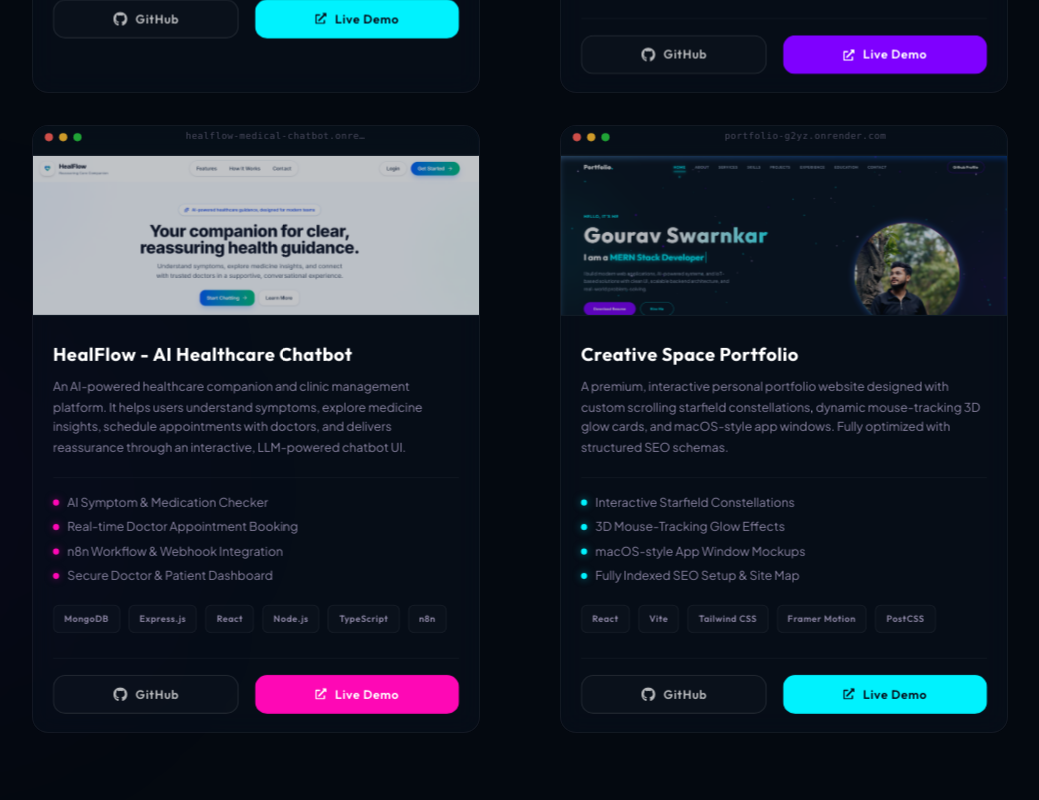
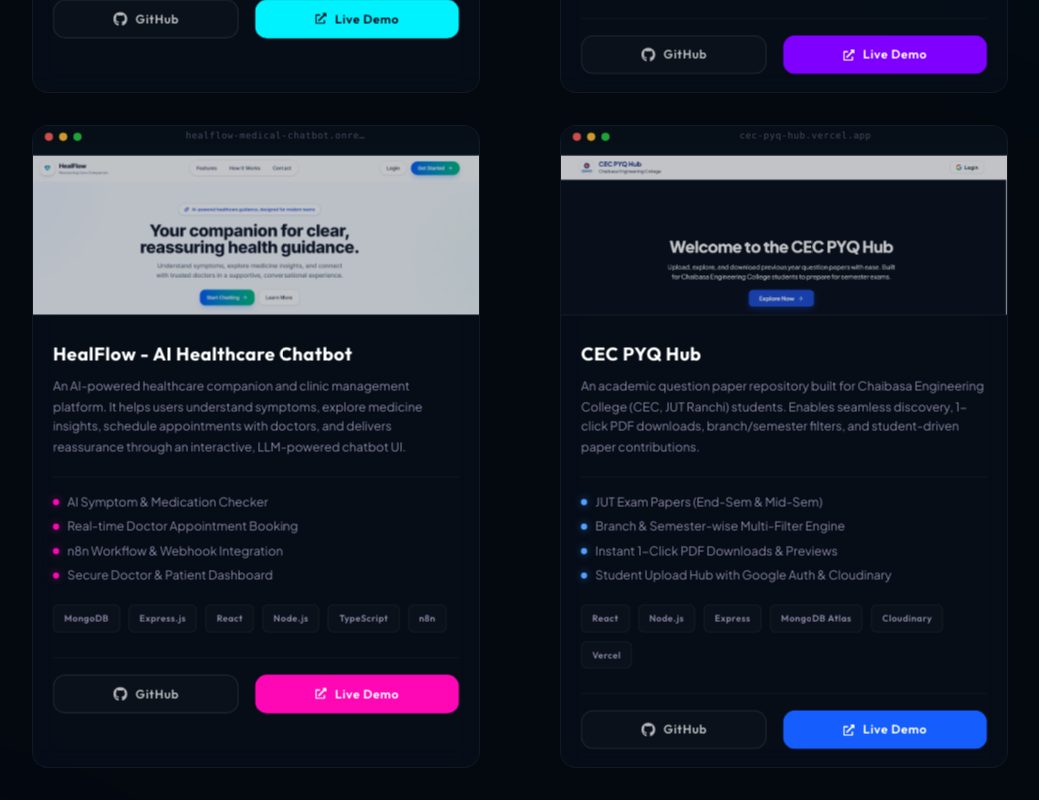
Before and after one commit to Gourav-jii/Portfolio, a React (Vite) app: page / in a window 1280 px wide. Shown: the part 3680-4480 px from the top of the page, without its empty margins (120-1159 px from the left). Built offline with nearby package versions, Linux system fonts and the light colour scheme.

Commit message:
feat(projects): add CEC PYQ Hub project card with preview and links

```diff
--- a/src/components/Projects.jsx
+++ b/src/components/Projects.jsx
@@ -51,6 +51,21 @@
       demoBtn: 'bg-neon-pink hover:bg-transparent text-white hover:text-neon-pink border border-neon-pink hover:border-neon-pink hover:shadow-pink-glow',
     },
     {
+      title: 'CEC PYQ Hub',
+      desc: 'An academic question paper repository built for Chaibasa Engineering College (CEC, JUT Ranchi) students. Enables seamless discovery, 1-click PDF downloads, branch/semester filters, and student-driven paper contributions.',
+      features: ['JUT Exam Papers (End-Sem & Mid-Sem)', 'Branch & Semester-wise Multi-Filter Engine', 'Instant 1-Click PDF Downloads & Previews', 'Student Upload Hub with Google Auth & Cloudinary'],
+      badges: ['React', 'Node.js', 'Express', 'MongoDB Atlas', 'Cloudinary', 'Vercel'],
+      github: 'https://github.com/Gourav-jii/cec-pyq-hub',
+      demo: 'https://cec-pyq-hub.vercel.app/',
+      image: '/cec-pyq-hub.png',
+      glowColor: 'rgba(59, 130, 246, 0.22)',
+      accentGrad: 'from-blue-500 via-[#00f2fe]/50 to-transparent',
+      dotBg: 'bg-blue-400 shadow-[0_0_8px_rgba(59,130,246,0.6)]',
+      titleHover: 'group-hover:text-blue-400',
+      githubBtn: 'border-white/10 hover:border-blue-400 hover:text-blue-400 hover:shadow-cyan-glow text-white/70 bg-white/2 hover:bg-blue-400/5',
+      demoBtn: 'bg-blue-600 hover:bg-transparent text-white hover:text-blue-400 border border-blue-600 hover:border-blue-400 hover:shadow-cyan-glow',
+    },
+    {
       title: 'Creative Space Portfolio',
       desc: 'A premium, interactive personal portfolio website designed with custom scrolling starfield constellations, dynamic mouse-tracking 3D glow cards, and macOS-style app windows. Fully optimized with structured SEO schemas.',
       features: ['Interactive Starfield Constellations', '3D Mouse-Tracking Glow Effects', 'macOS-style App Window Mockups', 'Fully Indexed SEO Setup & Site Map'],
@@ -95,7 +110,7 @@
               whileInView={{ opacity: 1, y: 0 }}
               viewport={{ once: true, margin: "-80px" }}
               transition={{ duration: 0.6, delay: index * 0.15 }}
-              className="w-full max-w-md"
+              className={`w-full max-w-md ${index === projects.length - 1 && projects.length % 2 !== 0 ? 'md:col-span-2' : ''}`}
             >
               <GlowCard
                 glowColor={project.glowColor}
```
Also changed, not shown: public/cec-pyq-hub.png (added).
